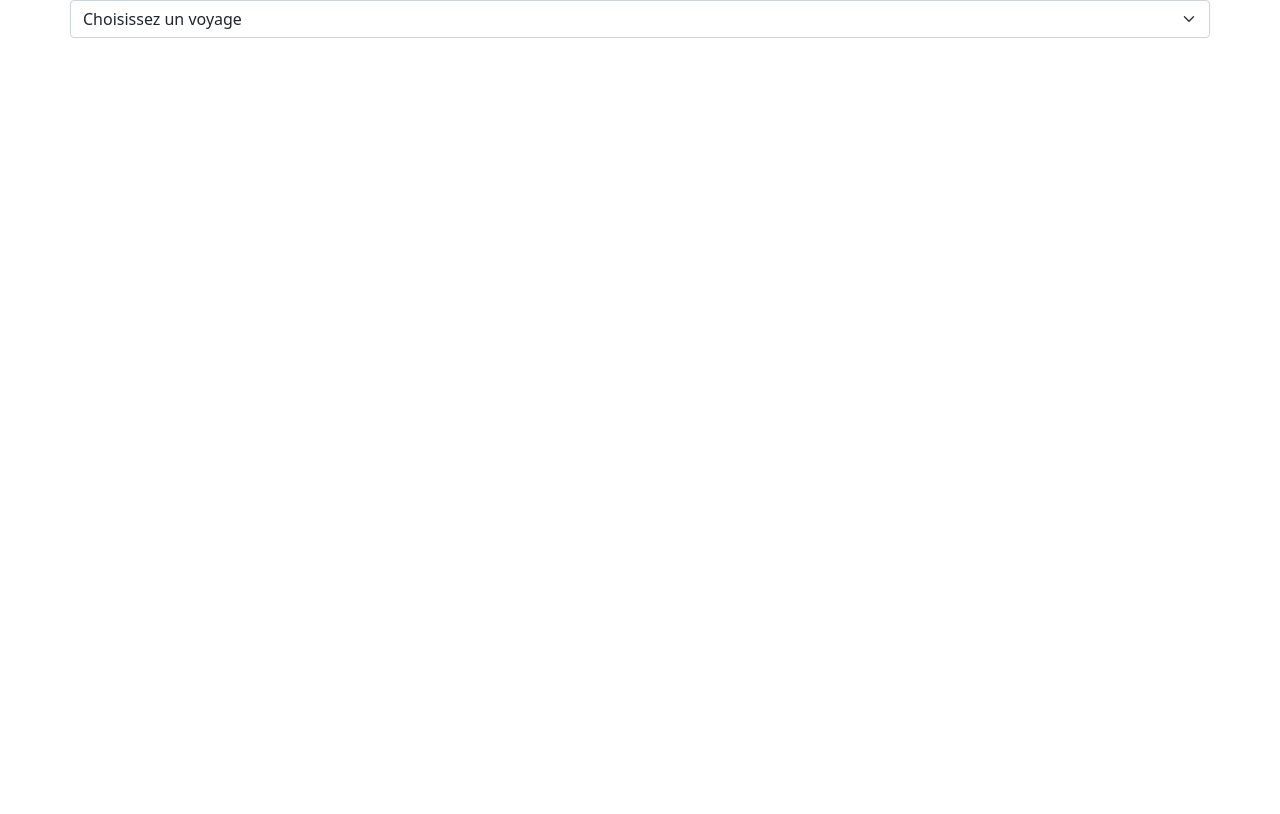
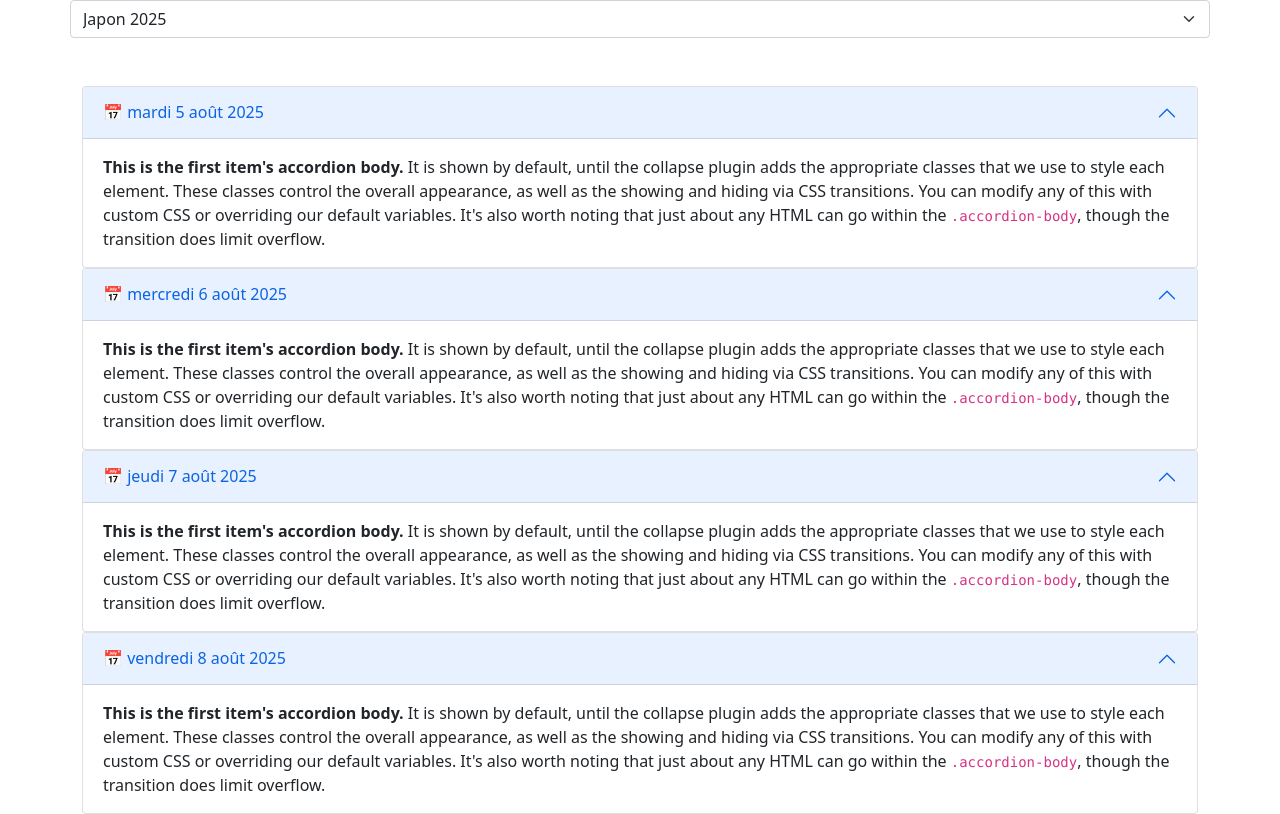
Before and after one commit to Picarros/Voyage, a SvelteKit app: page / in a window 1280 px wide. Built offline with nearby package versions, Linux system fonts and the light colour scheme.

Commit message:
Faire en sorte que le premier voyage soit mis par défaut

```diff
--- a/src/routes/+page.svelte
+++ b/src/routes/+page.svelte
@@ -10,6 +10,7 @@
 		const response = await fetch(`${base}/data/data.json`);
 		if (response.ok) {
 			data = await response.json();
+			tripId = data.trips[0].id;
 		} else {
 			console.error('Failed to fetch data:', response.status);
 		}
@@ -27,7 +28,6 @@
 	<!-- Sélection du voyage -->
 	<div class="row mb-5">
 		<select class="form-select" bind:value={tripId}>
-			<option value="" disabled selected>Choisissez un voyage</option>
 			{#each data?.trips ?? [] as v}
 				<option value={v.id}>{v.name}</option>
 			{/each}
```
